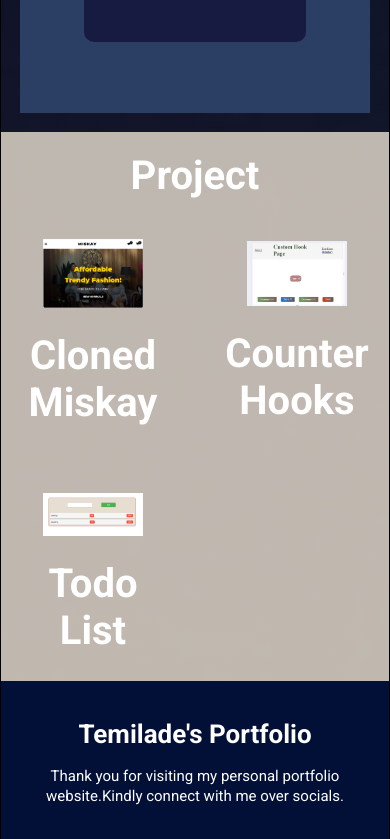
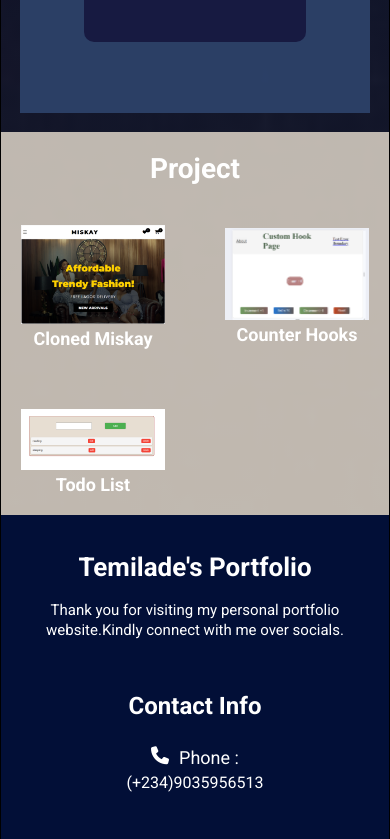
Before and after one commit to KolawoleTemilade/temsPortfolio, a plain HTML site: page index.html in a window 390 px wide. Shown: the part 2420-3259 px from the top of the page. Drawn offline with Linux system fonts and the light colour scheme.

Commit message:
commit-5

```diff
--- a/index.html
+++ b/index.html
@@ -141,7 +141,7 @@
               ><img src="./image/miskay-img.png" alt="" />
             </a>
           </div>
-          <h2>Cloned Miskay</h2>
+          <h3>Cloned Miskay</h3>
         </div>
         <div class="pro1-card">
           <div class="pro1-card-img">
@@ -149,7 +149,7 @@
               ><img src="./image/counter hook.png" alt="" />
             </a>
           </div>
-          <h2>counter hooks</h2>
+          <h3>counter hooks</h3>
         </div>
         <div class="pro1-card">
           <div class="pro1-card-img">
@@ -157,7 +157,7 @@
               ><img src="./image/todo.png" alt="" />
             </a>
           </div>
-          <h2>Todo List</h2>
+          <h3>Todo List</h3>
         </div>
       </div>
     </section>
--- a/responsiveness.css
+++ b/responsiveness.css
@@ -11,6 +11,16 @@
   header nav ul {
     gap: 50px;
   }
+  .get-btn{
+    justify-content: center;
+    align-items: center;
+    width: 100%;
+
+  }
+  .get-btn button{
+     width: 100%;
+     padding: 15px;
+  }
 }
 
 @media (max-width: 870px) {
@@ -21,7 +31,6 @@
   header nav ul{
     gap: 25px;
   }
-
 
   .pro1-card > h2 > a{
     font-size: 25px;
@@ -52,6 +61,7 @@
     transition: top 1s ease;
     display: none;
 }
+
 .main-menu .icon{
     display: block;
     position: absolute;
@@ -130,10 +140,10 @@
     font-size: 25px;
   }
   /* -----project section---- */
-  #project h1{
-    font-size: 25px;
+  #project h2{
+    font-size: 28px;
   }
-  .pro1-card h2{
+  .pro1-card h3{
     font-size: 25px;
   }
   .foots {
@@ -151,6 +161,7 @@
     width: 100%;
     gap: 10px;
   }
+
   .cv p{
     font-size: 20px;
   }
@@ -205,12 +216,13 @@
     padding: 8px 50px;
     font-size: 18px;
   }
-  #project-sec h1 {
-    font-size: 23px;
+
+
+  .pro1-card h3{
+    font-size: 18px;
   }
-
-  .pro1-card h2{
-    font-size: 18px;
+  .pro1-card-img img{
+ width: 100%;
   }
  #contact{
     padding: 20px;
@@ -252,7 +264,7 @@
   }
   .get-in-add{
     width: 100%;
-    border: 4px solid;
+
   }
   .copyright {
     font-size: 16px;
--- a/style.css
+++ b/style.css
@@ -277,7 +277,7 @@ header > nav > ul > li > a {
 a{
   text-decoration: none;
 }
-.pro1-card > h2{
+.pro1-card > h3{
   color:#fff;
   font-size: 35px;
   font-weight: 600;
@@ -429,7 +429,7 @@ border-radius: 10px;
   font-size: 18px;
   color: white;
   border: none;
-  margin-top: 10%;
+  /* margin-top: 10%; */
   text-transform: capitalize;
   background-color: rgba(31, 71, 201, 0.737);
 }
```
